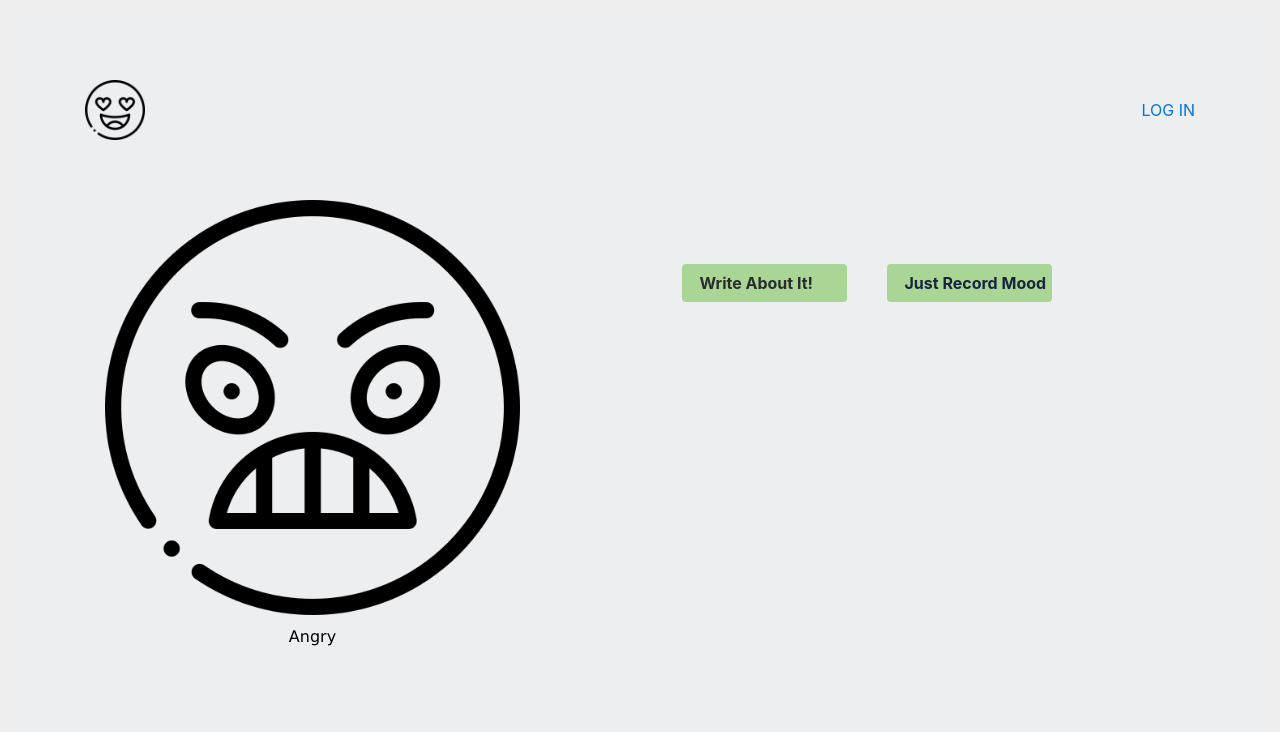
After one commit to CodeOfCognition/mchack_8, a Flask app: template templates/journal 0.html in a window 1280 px wide. The commit adds this page. Shown: the top 732 px of the page. Run offline with Flask 2, Linux system fonts and the light colour scheme; the template is opened without the code that fills it, so the values that code supplies are empty; some libraries are stand-ins or nearby versions.

Commit message:
mood page sample: journal0

```diff
--- a/static/css/custom.css
+++ b/static/css/custom.css
@@ -53,3 +53,12 @@ padding-bottom:4rem!important}
 .nav-pills {
     background-color: rgb(236, 240, 236) !important;
 }
+
+
+  /* The popup form - hidden by default */
+  .form-popup {
+    display: none;
+    right: 15%;
+    border: 5% solid #f1f1f1;
+    z-index: 9;
+  }
--- /dev/null
+++ b/templates/journal 0.html
@@ -0,0 +1,111 @@
+<!DOCTYPE html>
+<html>
+  <head lang="en">
+    <meta charset="UTF-8">
+    <title>Mood Diary</title>
+    <meta name="viewport" content="width=device-width, initial-scale=1.0">
+    <!-- styles -->
+    <link rel="stylesheet" type="text/css" href="{{ url_for('static', filename='css/style.css') }}">
+
+    <link rel="stylesheet" href="../static/css/custom.css">
+
+    <link rel="stylesheet" href="../static/css/bootstrap.min.css">
+
+    <link rel="stylesheet" href="../static/font/css/font-awesome.min.css">
+
+    <link rel="stylesheet" href="../static/css/aos.css">
+
+    <script>
+      function show(elementID) {
+        var ele = document.getElementById(elementID);
+        if (!ele) {
+            alert("no such element");
+            return;
+        }
+        var pages = document.getElementsByClassName('page');
+        for(var i = 0; i < pages.length; i++) {
+            pages[i].style.display = 'none';
+      }
+      ele.style.display = 'block';
+      }
+
+      function openForm() {
+        document.getElementById("myForm").style.display = "block";
+      }
+
+      function closeForm() {
+        document.getElementById("myForm").style.display = "none";
+      }
+    </script>
+
+    <script src="https://ajax.googleapis.com/ajax/libs/jquery/3.5.1/jquery.min.js"></script>
+    <script src="https://maxcdn.bootstrapcdn.com/bootstrap/3.4.1/js/bootstrap.min.js"></script>
+  </head>
+
+  <body>
+    <div class="jumbotron jumbotron-fluid" id="banner" >
+
+      <div class="container text-center text-md-left">
+        <header>
+          <div class="row justify-content-between">
+            <div class="col-2">
+            <img src="../static/img/logo.png" alt="logo">
+            </div>
+            <div class="col-6 align-self-center text-right">
+            <a href="#" style="text-decoration: none;">LOG IN</a>
+            </div>
+          </div>
+        </header>
+        <!-- <div data-aos="fade-down" data-aos-duration="500">
+          <h1 class="display-3 font-weight-bold my-5 text-center" style="padding-top: 20px;">
+            How Do You Feel?
+          </h1>
+          <p class="lead my-4 text-center">
+            Record your mood and your day. Learn about your emotions.
+          </p>
+        </div> -->
+      </div>
+
+    <div class="container text-md-left" style="display: flex; padding-top: 40px;">
+      <div style="float: left; width: 70%; padding: 20px;" >
+        <a href="#" style="text-decoration: none; color: black;">
+          <img src="../static/img/angry.png"/>
+          <div style="text-align: center; font-family:verdana; padding-top: 10px;">
+            Angry
+          </div>
+        </a>
+      </div>
+          <!--Option Buttons Here-->
+              <div class="container text-md-left" style="display: flex; justify-content: center; padding-top: 40px;">
+                <div style="float: left; width: 40%; padding: 20px; max-height: 220px; max-width: 205px;" >
+                  <a class="btn my-4 font-weight-bold atlas-cta cta-green open-button" onclick="openForm()" style="display: flex;" >Write About It!</a>
+                </div>
+                <div style="float: left; width: 40%; padding: 20px; max-height: 220px; max-width: 205px;" >
+                  <a href="./index.html" class="btn my-4 font-weight-bold atlas-cta cta-green" style="display: flex;" >Just Record Mood</a>
+                </div>
+              </div>
+
+              <!--Pop Up text field here-->
+              <div class="form-popup" id="myForm">
+                <form action="/action_page.php" class="form-container">
+                  <textarea class="form-control" id="message" rows="5" placeholder="Sample Text Here" style="background-color: transparent; border-color: black;"></textarea>
+
+                  <button type="submit" class="btn">Login</button>
+                  <button type="submit" class="btn cancel" onclick="closeForm()">Close</button>
+                </form>
+              </div>
+    </div>
+
+
+
+    </div>
+    </div>
+
+      <script src="https://cdn.rawgit.com/michalsnik/aos/2.1.1/dist/aos.js"></script>
+      <script>$( document ).ready(function() {
+        AOS.init({
+        easing: 'ease-in-quad',
+        });
+        }); </script>
+  </body>
+</html>
```
Also changed, not shown: templates/journal.html (+10 -10 lines).
